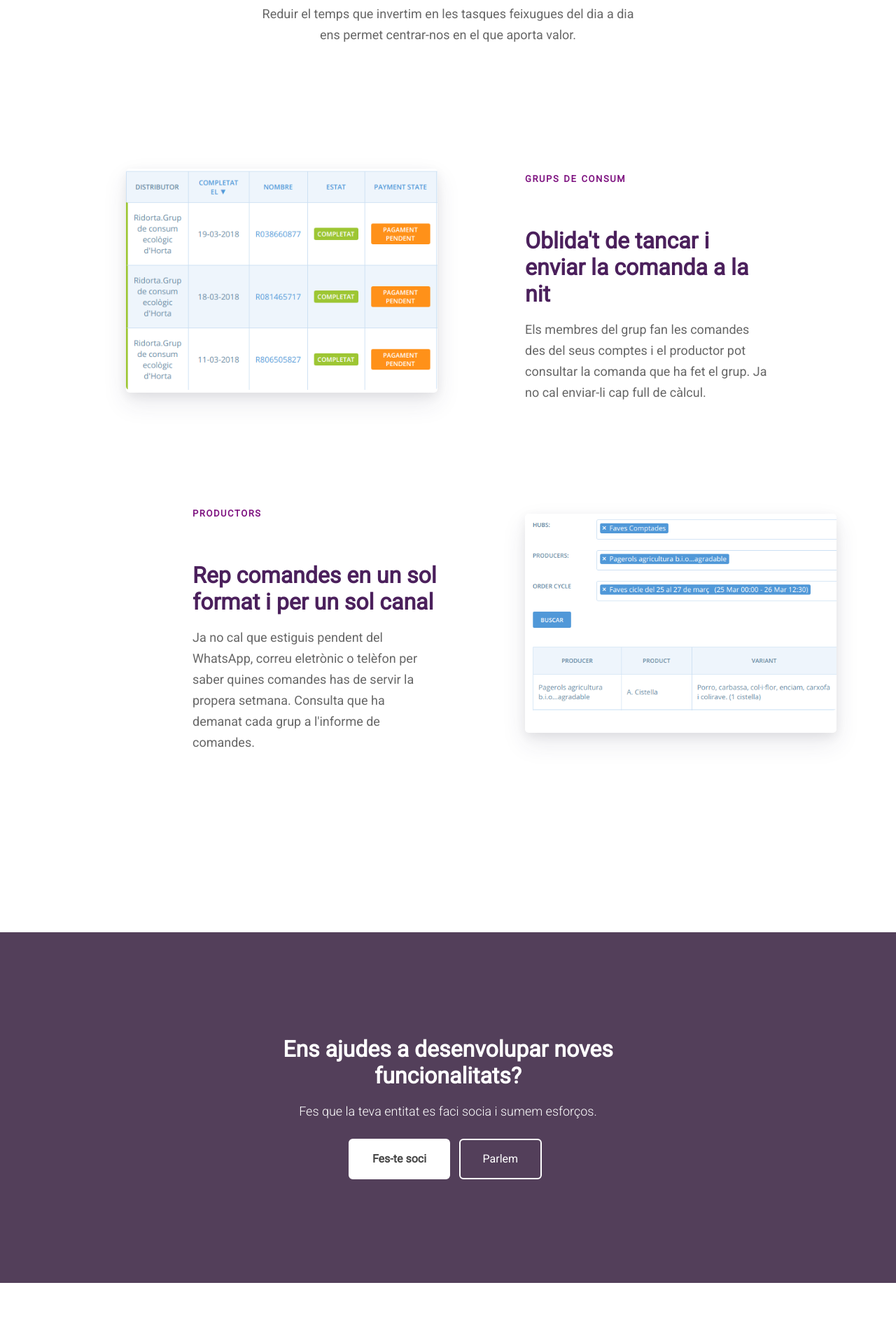
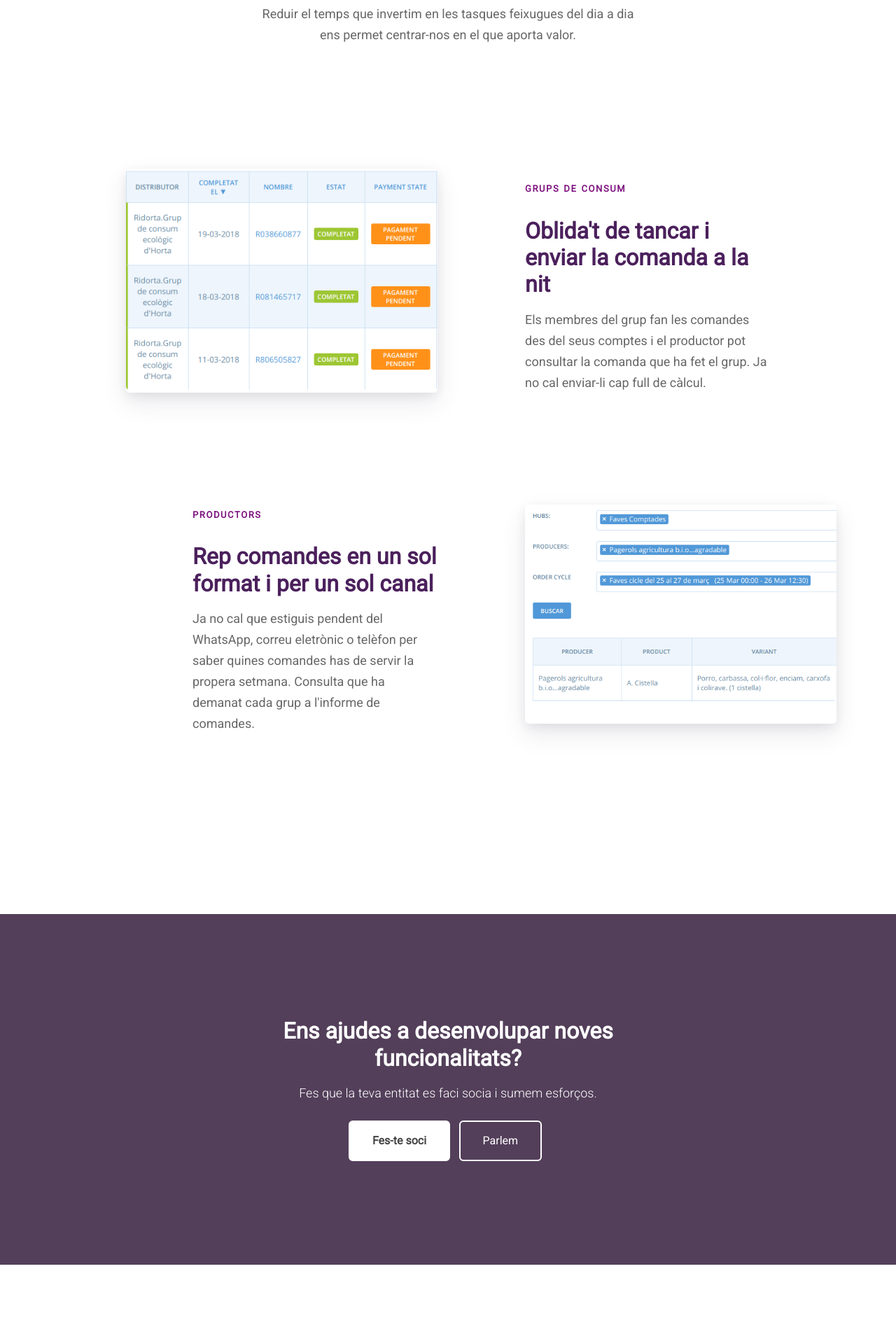
Before and after one commit to coopdevs/katuma-landing-page, a Jekyll site: the page built from features.html, in a window 1280 px wide. Shown: the part 681-2567 px from the top of the page at 70% size. Built offline with Jekyll 4.4.1, drawn with Linux system fonts in a browser that asks for light colours; nearby versions of some CDN libraries; comment, search, counter and statistics services are not loaded.

Commit message:
Fix subheader's margin

```diff
--- a/_sass/layout.scss
+++ b/_sass/layout.scss
@@ -116,7 +116,7 @@
 .subheader {
   font-variant: small-caps;
   text-transform: lowercase;
-  margin-bottom: 3.75rem;
+  margin-bottom: 2rem;
   font-size: 18px;
   font-weight: bold;
   letter-spacing: 0.1rem;
```
